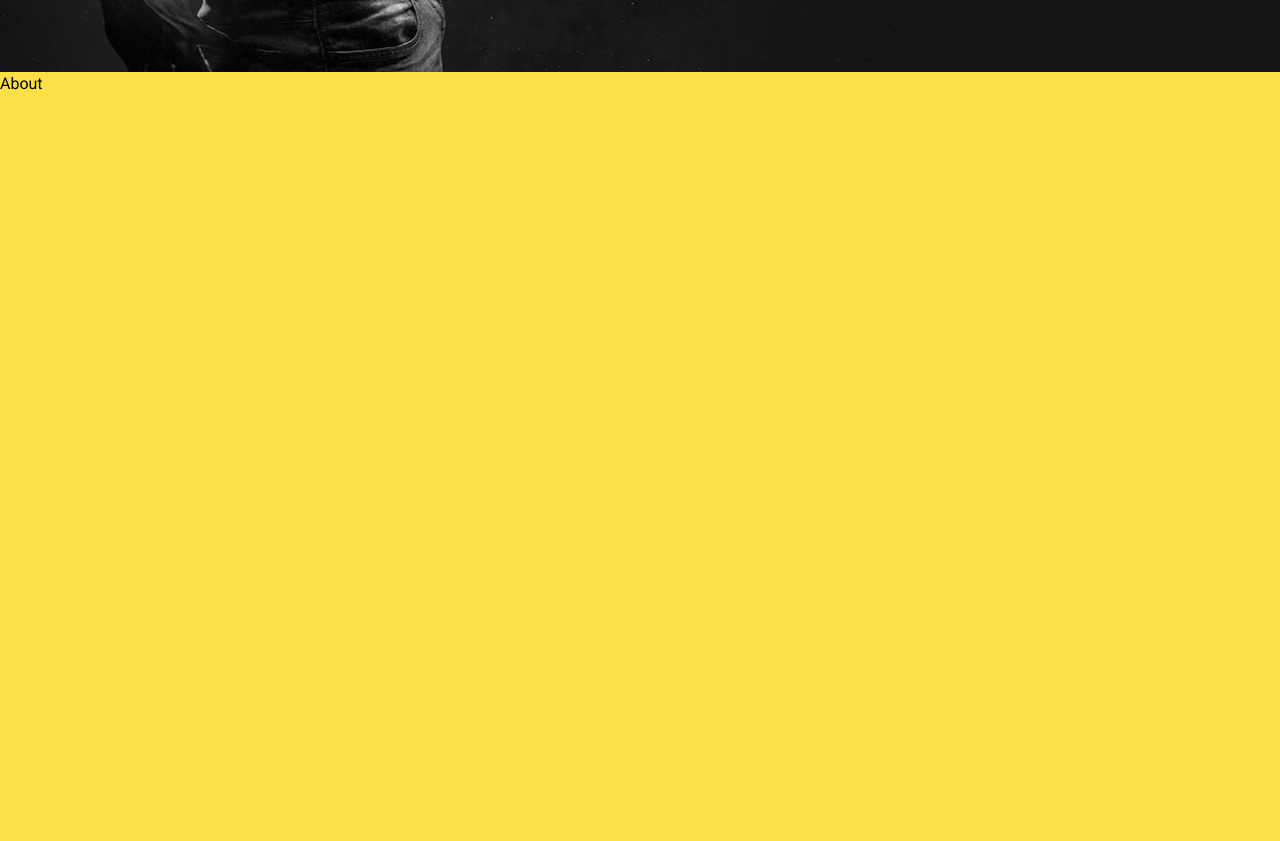
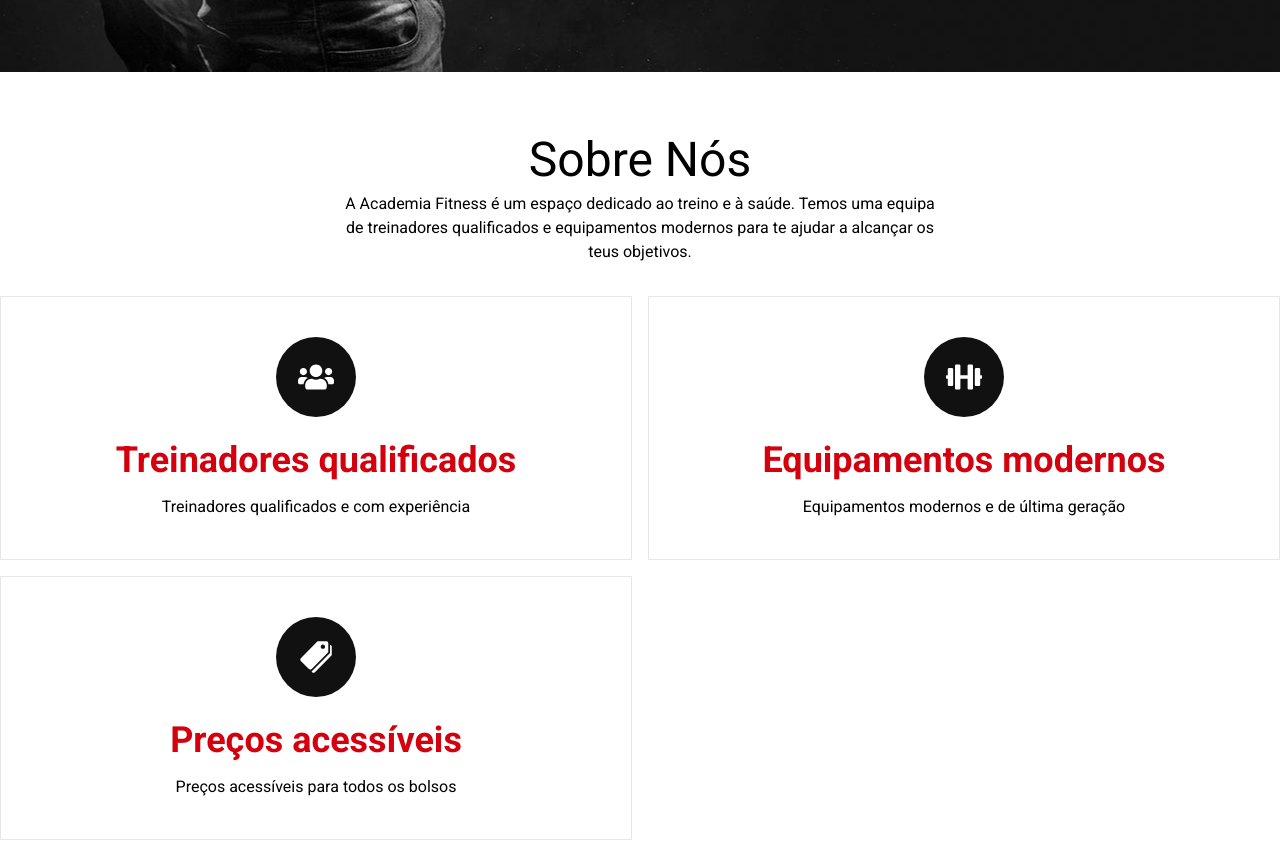
Before and after one commit to PedroMarquesN/gym-project, a Next.js app: page / in a window 1280 px wide. Shown: the part 840-1681 px from the top of the page. Built offline with nearby package versions, Linux system fonts and the light colour scheme.

Commit message:
Feat:working in about

```diff
--- a/src/components/About.tsx
+++ b/src/components/About.tsx
@@ -1,5 +1,57 @@
+'use client'
+import {FaDumbbell, FaUsers} from "react-icons/fa";
+import {IoIosPricetags} from "react-icons/io";
+
+// @ts-ignore
+const featured = [
+    {
+        icon: <FaUsers/>,
+        title: "Treinadores qualificados",
+        subtitle: "Treinadores qualificados e com experiência"
+    },
+    {
+        icon: <FaDumbbell/>,
+        title: "Equipamentos modernos",
+        subtitle: "Equipamentos modernos e de última geração"
+    },
+    {
+        icon: <IoIosPricetags />,
+        title: "Preços acessíveis",
+        subtitle: 'Preços acessíveis para todos os bolsos',
+    }
+];
+
 export default function About() {
     return (
-        <div className="h-screen bg-yellow-300" id='about'>About</div>
+        <section className="pt-8 pb-14 lg:pt-16 lg:pb-28" id='about'>
+            <div className="container mx-auto">
+                <div className={`flex flex-col items-center gap-2 mb-8`}>
+                    <h1 className={`text-black text-center`}>Sobre Nós</h1>
+                    <p className={`max-w-[600px] mx-auto text-center`}>
+                        A Academia Fitness é um espaço dedicado ao treino e à saúde. Temos uma equipa de treinadores
+                        qualificados e equipamentos modernos para te ajudar a alcançar os teus objetivos.
+                    </p>
+                </div>
+            </div>
+
+            {/*featured items*/}
+            <div className={` grid grid-cols-1 md:grid-cols-2 xl:grid-cols-3 gap-4 mb-16`}>
+                {featured.map((item, index) => {
+                    return (
+                        <div className={`flex flex-col justify-center items-center gap-4 border p-10`} key={index}>
+                            <div className={`text-4xl bg-primary-300 text-white w-[80px] h-[80px]
+                                rounded-full flex items-center justify-center
+                            `}>{item.icon}</div>
+                            <div className={` flex flex-col justify-center items-center gap-2 text-center`}>
+                                <h2 className={`font-bold text-accent`}>{item.title}</h2>
+                                <p>{item.subtitle}</p>
+                            </div>
+                        </div>
+                    )
+                })}
+            </div>
+            {/*achievements*/}
+
+        </section>
     )
 }
--- a/src/components/HeroSlider.tsx
+++ b/src/components/HeroSlider.tsx
@@ -45,22 +45,42 @@ export default function HeroSlider() {
                     </div>
                 </div>
             </SwiperSlide>
-            <SwiperSlide>
+            <SwiperSlide >
                 <div className={`h-full flex justify-end pt-64`}>
+                    {/*retirei o lg:max-w-[700px] fazer teste em outra tela*/}
                     <div className={`flex flex-col items-center lg:items-start `}>
-                        <h1 className={`uppercase text-center lg:text-left mb-2`}>
-                            Aqui o<span> seu esforço</span> tem recompensa
-                        </h1>
-                        <p className={`text-white italic text-center lg:text-left mb-4 `}>
-                            venha fazer parte do nosso time
-                        </p>
-                        <CustomButton
-                            text='Comece já'
-                            containerStyles='w-[196px] h-[62px] mt-2 lg:mx-auto'
-                        />
+                        <motion.h1
+                            variants={fadeIn('up',0.4)}
+                            initial='hidden'
+                            whileInView={'show'}
+                            viewport={{once: false,amount: 0.2}}
+                            className={`uppercase text-center lg:text-left mb-2`}>
+                            Belos planos para<span> um belo corpo</span>
+                        </motion.h1>
+                        <motion.p
+                            variants={fadeIn('up',0.6)}
+                            initial='hidden'
+                            whileInView={'show'}
+                            viewport={{once: false,amount: 0.2}}
+                            className={`text-white italic text-center lg:text-left mb-4 `}>
+                            Venha conhecer a melhor academia do Brasil.
+                        </motion.p>
+                        <motion.div
+                            variants={fadeIn('up',0.8)}
+                            initial='hidden'
+                            whileInView={'show'}
+                            viewport={{once: false,amount: 0.2}}
+                        >
+                            <CustomButton
+                                text='Comece já'
+                                containerStyles='w-[196px] h-[62px] mt-2 lg:mx-auto'
+                            />
+                        </motion.div>
+
                     </div>
                 </div>
             </SwiperSlide>
+
             {/*swiper nav buttons */}
             <SwiperNavButtons
                 containerStyles='absolute bottom-2 lg:bottom-0 right-0  h-[130px] w-full lg:w-[700px]
```
